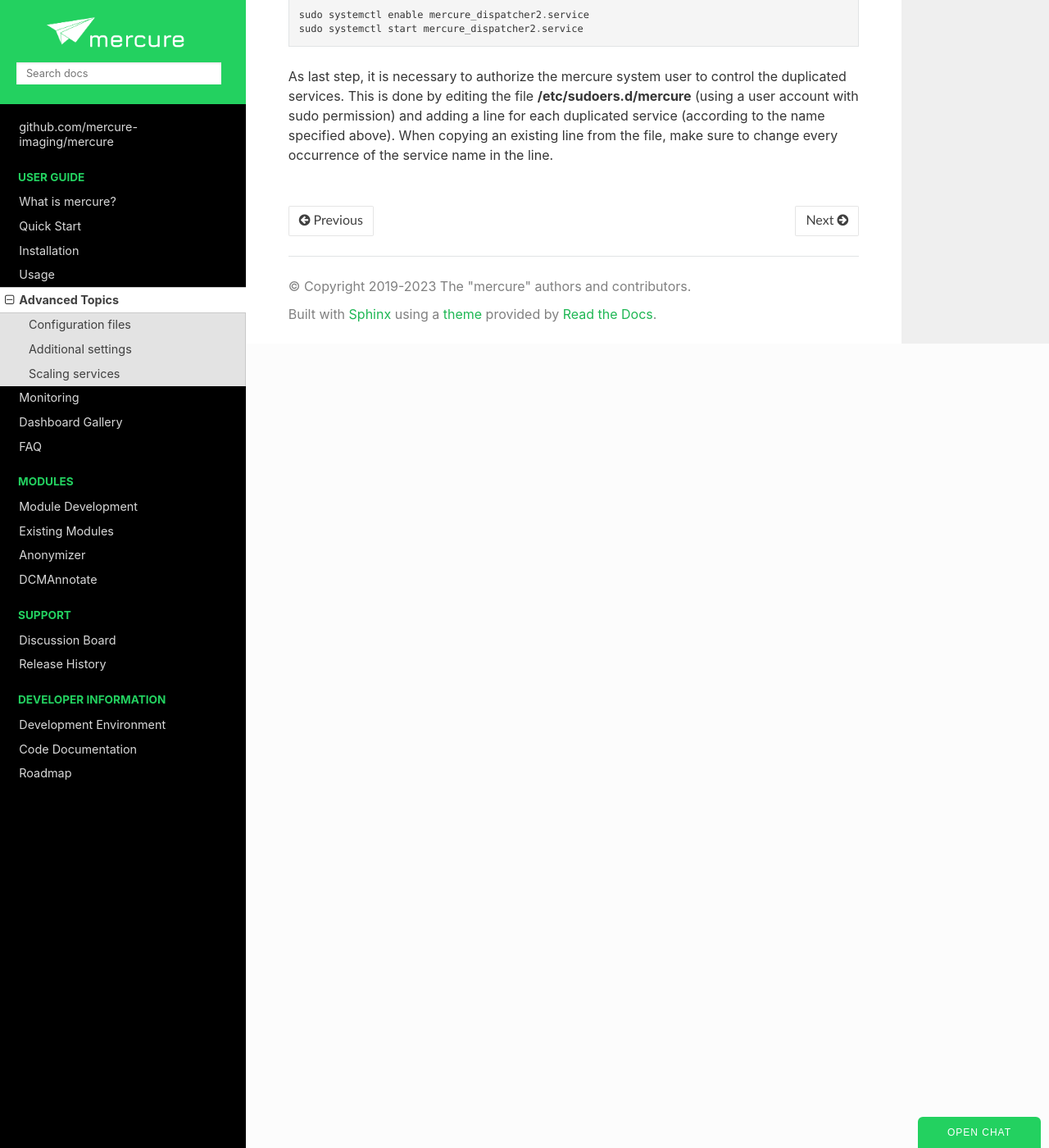
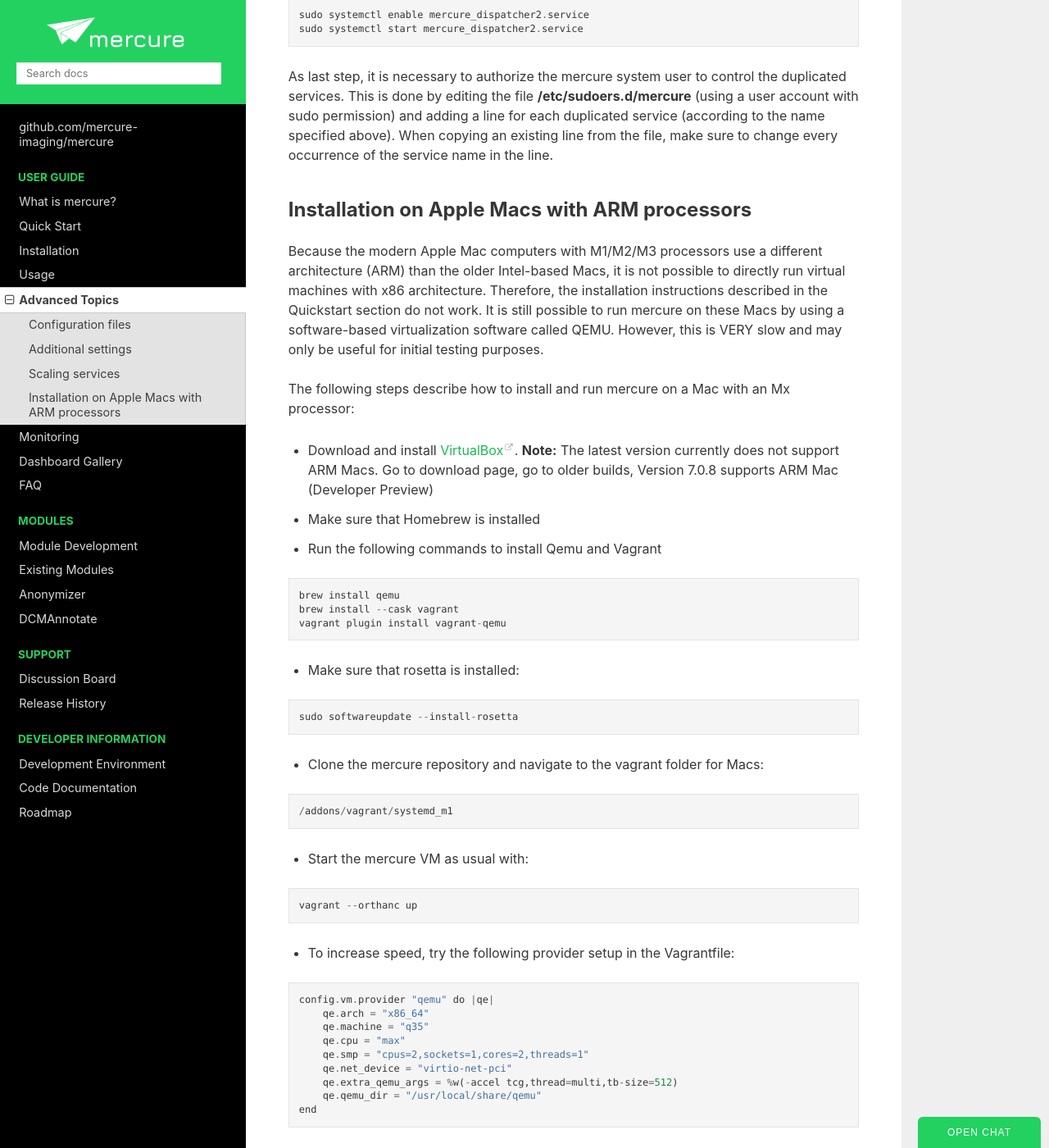
Before and after one commit to mercure-imaging/mercure, a Sphinx documentation site: the page built from docs/advanced.rst, in a window 1280 px wide and 1400 px high, scrolled down 3539 px. Shown: the whole window at 82% size. Built offline with Sphinx 7.4.7 and the Read the Docs theme 2.0.0, drawn with Linux system fonts in a browser that asks for light colours.

Commit message:
Updated documentation.

```diff
--- a/docs/advanced.rst
+++ b/docs/advanced.rst
@@ -100,3 +100,55 @@
   sudo systemctl start mercure_dispatcher2.service
 
 As last step, it is necessary to authorize the mercure system user to control the duplicated services. This is done by editing the file **/etc/sudoers.d/mercure** (using a user account with sudo permission) and adding a line for each duplicated service (according to the name specified above). When copying an existing line from the file, make sure to change every occurrence of the service name in the line.
+
+
+Installation on Apple Macs with ARM processors
+----------------------------------------------
+
+Because the modern Apple Mac computers with M1/M2/M3 processors use a different architecture (ARM) than the older Intel-based Macs, it is not possible to directly run virtual machines with x86 architecture. Therefore, the installation instructions described in the Quickstart section do not work. It is still possible to run mercure on these Macs by using a software-based virtualization software called QEMU. However, this is VERY slow and may only be useful for initial testing purposes.
+
+The following steps describe how to install and run mercure on a Mac with an Mx processor:
+
+* Download and install  `VirtualBox <https://virtualbox.org/>`_. **Note:** The latest version currently does not support ARM Macs. Go to download page, go to older builds, Version 7.0.8 supports ARM Mac (Developer Preview)
+
+* Make sure that Homebrew is installed
+
+* Run the following commands to install Qemu and Vagrant
+
+::
+
+    brew install qemu
+    brew install --cask vagrant
+    vagrant plugin install vagrant-qemu
+
+* Make sure that rosetta is installed:
+
+::
+
+    sudo softwareupdate --install-rosetta
+
+* Clone the mercure repository and navigate to the vagrant folder for Macs:
+
+::
+
+    /addons/vagrant/systemd_m1
+
+* Start the mercure VM as usual with:
+
+::
+
+    vagrant --orthanc up
+
+* To increase speed, try the following provider setup in the Vagrantfile:
+
+::
+
+    config.vm.provider "qemu" do |qe|
+        qe.arch = "x86_64"
+        qe.machine = "q35"
+        qe.cpu = "max"
+        qe.smp = "cpus=2,sockets=1,cores=2,threads=1"
+        qe.net_device = "virtio-net-pci"
+        qe.extra_qemu_args = %w(-accel tcg,thread=multi,tb-size=512)
+        qe.qemu_dir = "/usr/local/share/qemu"
+    end
--- a/docs/quickstart.rst
+++ b/docs/quickstart.rst
@@ -1,9 +1,12 @@
 Quick Start
 ===========
 
-If you want to try out mercure or setup a development environment, you can easily install mercure on your computer via Vagrant, which is an open-source tool for automatically creating and provisioning virtual machines. First, install `VirtualBox <https://virtualbox.org/>`_ on your computer. Afterwards, download `Vagrant <https://vagrantup.com/>`_ and install it. This should work on Windows, Mac, and Linux systems.
+If you want to try out mercure or setup a development environment, you can easily install mercure on your computer via Vagrant, which is an open-source tool for automatically creating and provisioning virtual machines. First, install `VirtualBox <https://virtualbox.org/>`_ on your computer. Afterwards, download `Vagrant <https://vagrantup.com/>`_ and install it. This should work on Windows, Intel-based Mac, and Linux systems.
 
 .. important:: This way of installing mercure is only suited for testing or development purpose. If you want to install mercure for production use, follow the instructions in the Installation section.
+
+.. note:: These instructions work for Apple Mac computers with Intel CPUs, but not for the newer Macs with M1/M2/M3 (ARM) processors. The :doc:`Advanced Topics <../advanced>` section contains instructions for running mercure on ARM-based Macs.
+
 
 Open a terminal shell and checkout the mercure repository by calling
 ::
```
Also changed, not shown: 1 other file.
